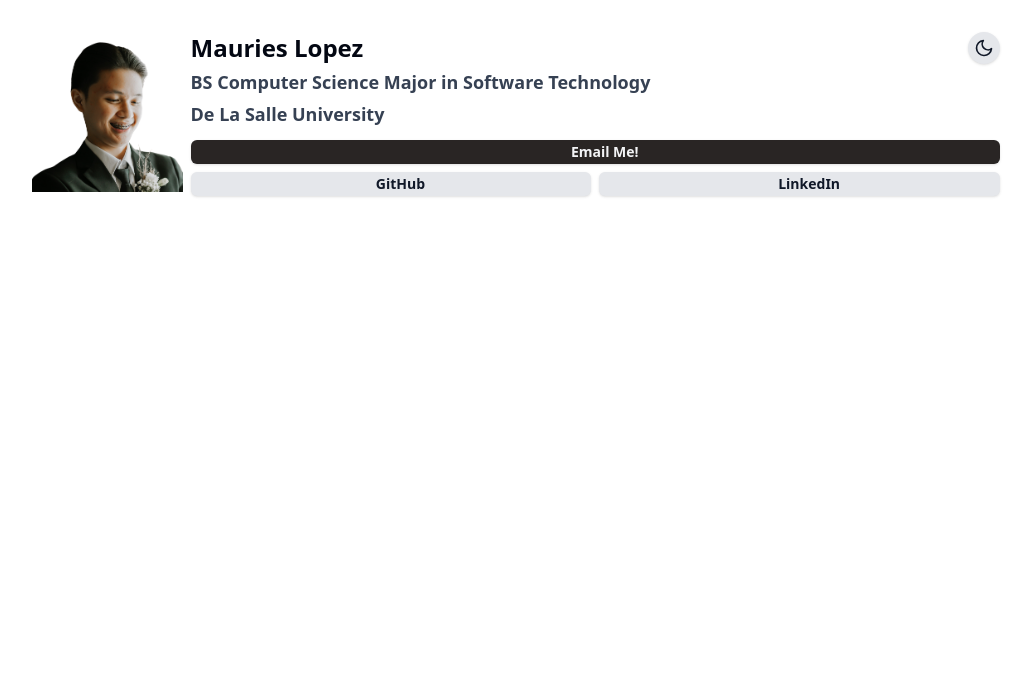
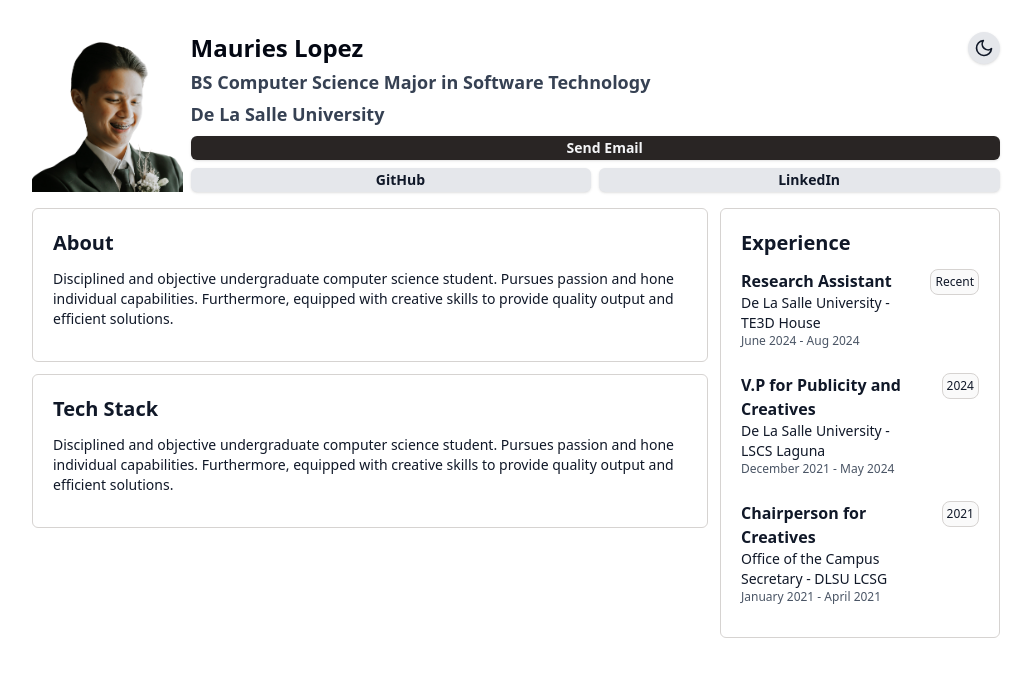
Before and after one commit to mauries-lopez/Web-Portfolio, a Next.js app: page / in a window 1280 px wide. Shown: the top 676 px of the page, without its empty margins (124-1155 px from the left). Built offline with nearby package versions, Linux system fonts and the light colour scheme; some icons are missing.

Commit message:
added experience

```diff
--- a/app/page.tsx
+++ b/app/page.tsx
@@ -2,7 +2,7 @@
 
 export default function Page() {
   return (
-    <main className="w-screen h-screen flex justify-center bg-white dark:bg-neutral-950">
+    <main className="w-screen md:h-screen flex justify-center bg-white dark:bg-neutral-950">
       <Main/>
     </main>
   )
--- /dev/null
+++ b/components/Experience.tsx
@@ -0,0 +1,77 @@
+export default function Experience(){
+
+    return (
+        <div className="flex flex-col items-start border border-solid border-stone-300 dark:border-neutral-700 rounded-md p-5 dark:bg-neutral-900">
+            {/* Experience Title */}
+            <div className="w-full">
+                <h1 className="text-lg md:text-xl font-bold text-gray-900 dark:text-gray-100"> Experience </h1>
+            </div>
+            {/* Experience Description */}
+            <div className="w-full py-3">
+                { /* Latest Experience */ }
+                <div className="w-full flex flex-row">
+                    <div className="w-full flex flex-col">
+                        <p className="text-md font-semibold text-gray-900 dark:text-gray-100">
+                            Research Assistant
+                        </p>
+                        <p className="text-sm text-gray-900 dark:text-gray-100">
+                            De La Salle University - TE3D House
+                        </p>
+                        <p className="text-xs text-gray-600 dark:text-neutral-400">
+                            June 2024 - Aug 2024
+                        </p>
+                    </div>
+                    <div className="ml-5">
+                        <p className="text-xs font-medium text-gray-900 dark:text-gray-100 items-end bg-neutral-50 dark:bg-neutral-800 border border-solid  border-stone-300 dark:border-neutral-700 rounded-lg p-1">
+                            Recent
+                        </p>
+                    </div>
+                </div>
+
+                <br></br>
+
+                { /* 2nd Experience */ }
+                <div className="w-full flex flex-row">
+                    <div className="w-full flex flex-col">
+                        <p className="text-md font-semibold text-gray-900 dark:text-gray-100">
+                            V.P for Publicity and Creatives
+                        </p>
+                        <p className="text-sm text-gray-900 dark:text-gray-100">
+                            De La Salle University - LSCS Laguna
+                        </p>
+                        <p className="text-xs text-gray-600 dark:text-neutral-400">
+                            December 2021 - May 2024
+                        </p>
+                    </div>
+                    <div className="ml-5">
+                        <p className="text-xs font-medium text-gray-900 dark:text-gray-100 items-end bg-neutral-50 dark:bg-neutral-800 border border-solid  border-stone-300 dark:border-neutral-700 rounded-lg p-1">
+                            2024
+                        </p>
+                    </div>
+                </div>
+
+                <br></br>
+
+                { /* 3rd Experience */ }
+                <div className="w-full flex flex-row">
+                    <div className="w-full flex flex-col">
+                        <p className="text-md font-semibold text-gray-900 dark:text-gray-100">
+                            Chairperson for Creatives
+                        </p>
+                        <p className="text-sm text-gray-900 dark:text-gray-100">
+                            Office of the Campus Secretary - DLSU LCSG
+                        </p>
+                        <p className="text-xs text-gray-600 dark:text-neutral-400">
+                            January 2021 - April 2021
+                        </p>
+                    </div>
+                    <div className="ml-5">
+                        <p className="text-xs font-medium text-gray-900 dark:text-gray-100 items-end bg-neutral-50 dark:bg-neutral-800 border border-solid  border-stone-300 dark:border-neutral-700 rounded-lg p-1">
+                            2021
+                        </p>
+                    </div>
+                </div>
+            </div>
+        </div>
+    )
+}
--- a/components/Main.tsx
+++ b/components/Main.tsx
@@ -3,13 +3,15 @@
 import ThemeToggle from "@/components/ThemeToggle";
 import { useThemeToggle } from "@/hooks/useThemeToggle";
 import { GitHubDark, GitHubLight, Gmail, LinkedIn } from "developer-icons";
+import Experience from "./Experience";
 
 export default function Main() {
 
   const {theme, setTheme} = useThemeToggle();
 
   return (
-    <div className="w-250 h-full bg-white dark:bg-neutral-950 px-4 py-8">
+    <div className="w-250 bg-white dark:bg-neutral-950 px-4 py-8">
+
         {/* Header */}
         <section className="w-full flex flex-row ">
             {/* Picture */}
@@ -31,14 +33,14 @@
                     <h2 className="text-xs md:text-lg font-bold text-gray-700 dark:text-white"> BS Computer Science Major in Software Technology </h2>
                     <h3 className="text-xs md:text-lg font-semibold text-gray-700 dark:text-white"> De La Salle University </h3>
                 </div>
-            {/* Links */}
-            <div className="w-full h-full flex flex-col gap-2 py-2">
-                <a className="w-full p-1 md:h-6 rounded-md flex items-center justify-center shadow transition text-sm md:text-md font-semibold dark:bg-gray-200 dark:text-gray-900 bg-stone-800 text-gray-100 hover:scale-105 active:scale-100 gap-x-1">
+                {/* Social Media Btns */}
+                <div className="w-full h-full flex flex-col gap-2 my-1">
+                    <a href="mailto:maurieslopez1800@gmail.com" className="w-full p-1 md:h-6 rounded-md flex items-center justify-center shadow transition text-sm md:text-md font-semibold dark:bg-gray-200 dark:text-gray-900 bg-stone-800 text-gray-100 hover:scale-101 active:scale-100 gap-x-1 cursor-pointer">
                         <Gmail size={15}/>
-                    Email Me!
+                        Send Email
                     </a>
                     <div className="w-full flex flex-row gap-2">
-                    <a className="w-full p-1 md:h-6 rounded-md flex items-center justify-center shadow transition text-sm md:text-md font-semibold bg-gray-200 text-gray-900 dark:bg-stone-800 dark:text-gray-100 hover:scale-105 active:scale-100 gap-x-1">
+                        <a href="https://github.com/mauries-lopez" target="_blank" className="w-full p-1 md:h-6 rounded-md flex items-center justify-center shadow transition text-sm md:text-md font-semibold bg-gray-200 text-gray-900 dark:bg-stone-800 dark:text-gray-100 hover:scale-101 active:scale-100 gap-x-1 cursor-pointer">
                         {theme === "dark" ? (
                             <GitHubLight size={15}/>
                         ) : (
@@ -46,7 +48,7 @@
                         )}
                         GitHub
                         </a>
-                    <a className="w-full p-1 md:h-6 rounded-md flex items-center justify-center shadow transition text-sm md:text-md font-semibold bg-gray-200 text-gray-900 dark:bg-stone-800 dark:text-gray-100 hover:scale-105 active:scale-100 gap-x-1">
+                        <a href="https://www.linkedin.com/in/mauries-lopez/" target="_blank" className="w-full p-1 md:h-6 rounded-md flex items-center justify-center shadow transition text-sm md:text-md font-semibold bg-gray-200 text-gray-900 dark:bg-stone-800 dark:text-gray-100 hover:scale-101 active:scale-100 gap-x-1 cursor-pointer">
                         <LinkedIn size={15}/>
                         LinkedIn
                         </a>
@@ -54,9 +56,44 @@
                 </div>
             </div>
         </section>
+
+        {/* First Section */}
+        <section className="w-full py-3 flex flex-col md:flex-row gap-3">
+            {/* Left Half */}
+            <div className="flex flex-col gap-3">
                 {/* About */}
-        <section>
+                <div className="flex flex-col items-start border border-solid border-stone-300 dark:border-neutral-700 rounded-md p-5 dark:bg-neutral-900">
+                    {/* About Title */}
+                    <div className="w-full">
+                        <h1 className="text-lg md:text-xl font-bold text-gray-900 dark:text-gray-100"> About </h1>
+                    </div>
+                    {/* About Description */}
+                    <div className="w-full py-3">
+                        <p className="text-sm text-gray-900 dark:text-gray-100">
+                            Disciplined and objective undergraduate computer science student. Pursues passion and hone individual capabilities. Furthermore, equipped with creative skills to provide quality output and efficient solutions.
+                        </p>
+                    </div>
+                </div>
 
+                {/* Tech Stack */}
+                <div className="flex flex-col items-start border border-solid border-stone-300 dark:border-neutral-700 rounded-md p-5 dark:bg-neutral-900">
+                    {/* Tech Stack Title */}
+                    <div className="w-full">
+                        <h1 className="text-lg md:text-xl font-bold text-gray-900 dark:text-gray-100"> Tech Stack </h1>
+                    </div>
+                    {/* Tech Stacks */}
+                    <div className="w-full py-3">
+                        <p className="text-sm text-gray-900 dark:text-gray-100">
+                            Disciplined and objective undergraduate computer science student. Pursues passion and hone individual capabilities. Furthermore, equipped with creative skills to provide quality output and efficient solutions.
+                        </p>
+                    </div>
+                </div>
+            </div>
+
+            {/* Right Half */}
+            <div className="md:min-w-70">
+                <Experience/>
+            </div>
         </section>
     </div>
   )
--- a/components/ThemeToggle.tsx
+++ b/components/ThemeToggle.tsx
@@ -2,8 +2,7 @@
 
 import { useEffect, useState } from "react";
 
-export default function ThemeToggle() {
-  const [theme, setTheme] = useState("light");
+export default function ThemeToggle({theme, setTheme}) {
 
   useEffect(() => {
     const storedTheme = localStorage.getItem("theme");
```
Lines whose indentation alone changed are shown as unchanged.
